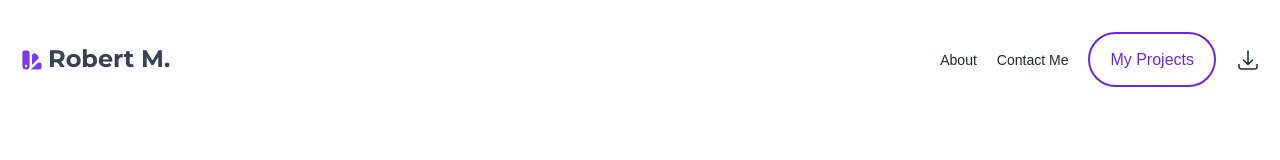
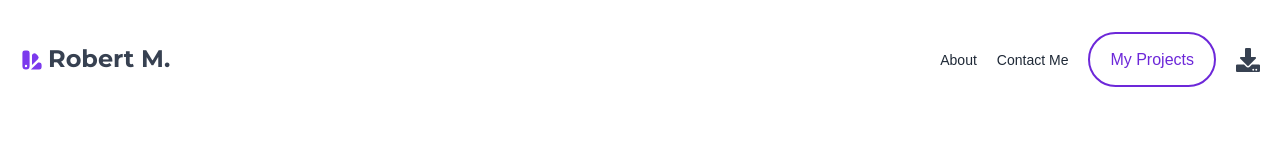
Before and after one commit to mirasrobert/portfolio, a React (Create React App) app in the folder client/: page / in a window 1280 px wide. Shown: the top 160 px of the page. Built offline with nearby package versions, Linux system fonts and the light colour scheme.

Commit message:
Change download resume navbar icon

```diff
--- a/client/src/components/layouts/Navbar.jsx
+++ b/client/src/components/layouts/Navbar.jsx
@@ -105,19 +105,7 @@ const Navbar = () => {
                 href='https://drive.google.com/file/d/1q6sTPjXwPEXZpGE-aRN9sBLKOmqtm-VZ/view?usp=sharing'
                 target={'_blank'}
                 rel='noreferrer'>
-                <svg
-                  xmlns='http://www.w3.org/2000/svg'
-                  fill='none'
-                  viewBox='0 0 24 24'
-                  strokeWidth={1.5}
-                  stroke='currentColor'
-                  className='w-6 h-6'>
-                  <path
-                    strokeLinecap='round'
-                    strokeLinejoin='round'
-                    d='M3 16.5v2.25A2.25 2.25 0 005.25 21h13.5A2.25 2.25 0 0021 18.75V16.5M16.5 12L12 16.5m0 0L7.5 12m4.5 4.5V3'
-                  />
-                </svg>
+                <i class='fas fa-download text-gray-700 hover:text-violet-600 text-2xl'></i>
               </a>
             </div>
           </div>
```
